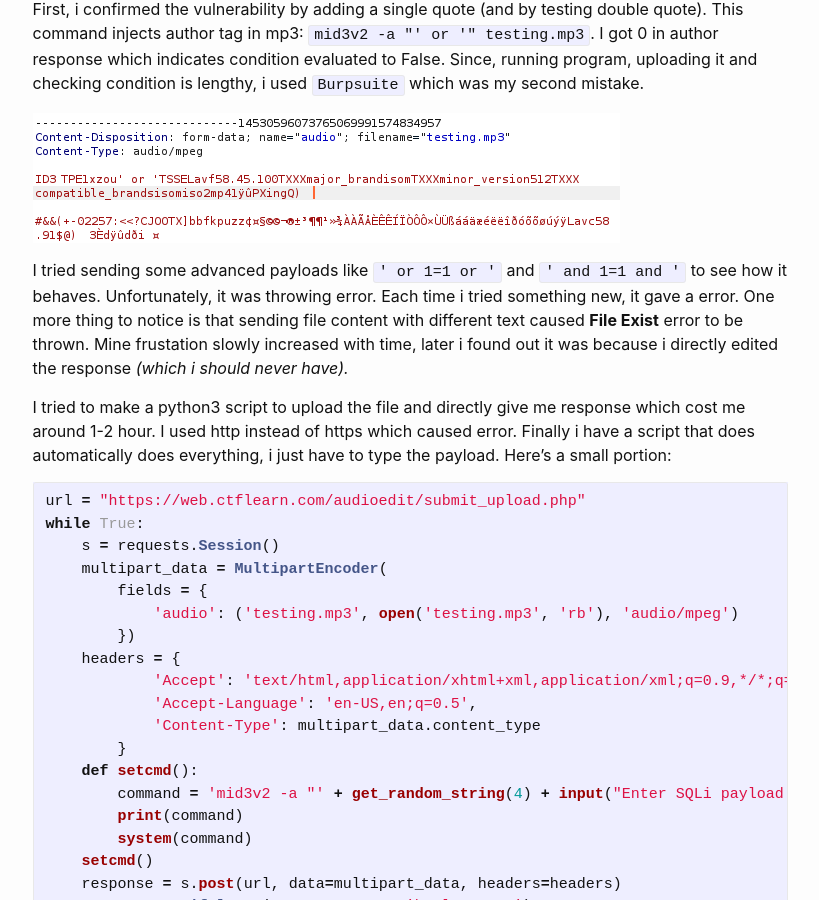
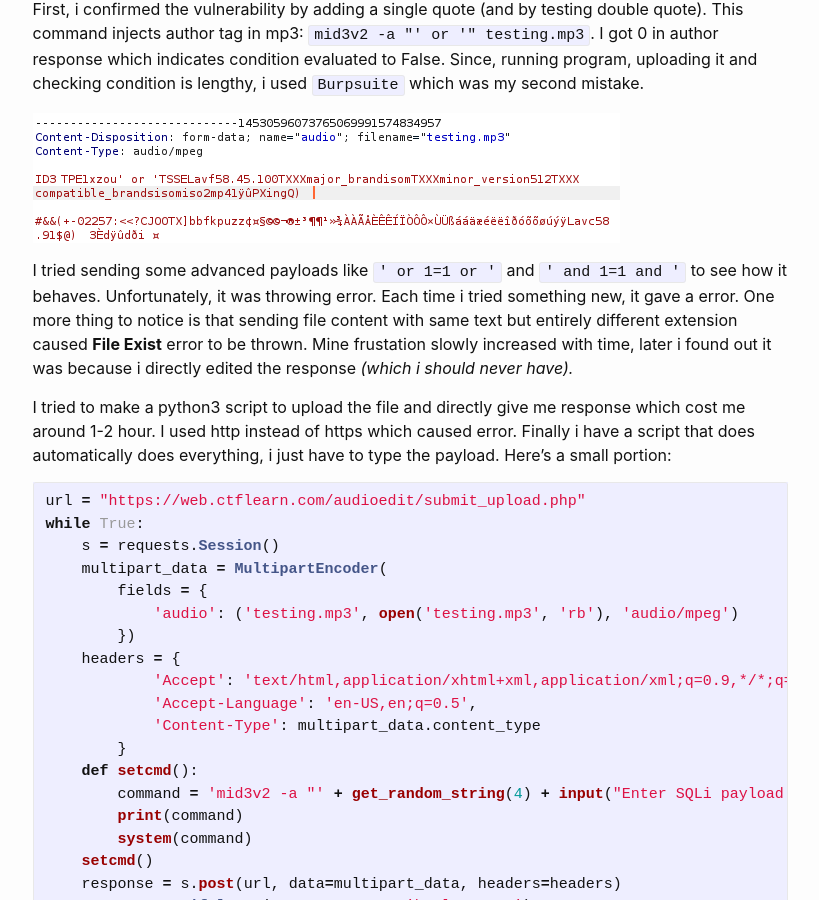
Before and after one commit to machinexa2/machinexa2.github.io, a Jekyll site: the page built from writeups/_posts/2020-09-19-audioedit.markdown, in a window 1280 px wide and 900 px high, scrolled down 1658 px. Shown: the whole window, without its empty margins (230-1049 px from the left). Built offline with Jekyll 4.4.1, drawn with Linux system fonts in a browser that asks for light colours.

Commit message:
01:05:32 PM 09/19/2020

````diff
--- a/writeups/_posts/2020-09-19-audioedit.markdown
+++ b/writeups/_posts/2020-09-19-audioedit.markdown
@@ -25,7 +25,7 @@ First, i confirmed the vulnerability by adding a single quote (and by testing do
 
 ![Burp Request](/writeups/assets/images/ctflearn_audioedit_burprequest.png)
 
-I tried sending some advanced payloads like `' or 1=1 or '` and `' and 1=1 and '` to see how it behaves. Unfortunately, it was throwing error. Each time i tried something new, it gave a error. One more thing to notice is that sending file content with different text caused **File Exist** error to be thrown. Mine frustation slowly increased with time, later i found out it was because i directly edited the response *(which i should never have).*
+I tried sending some advanced payloads like `' or 1=1 or '` and `' and 1=1 and '` to see how it behaves. Unfortunately, it was throwing error. Each time i tried something new, it gave a error. One more thing to notice is that sending file content with same text but entirely different extension caused **File Exist** error to be thrown. Mine frustation slowly increased with time, later i found out it was because i directly edited the response *(which i should never have).*
 
 I tried to make a python3 script to upload the file and directly give me response which cost me around 1-2 hour. I used http instead of https which caused error. Finally i have a script that does automatically does everything, i just have to type the payload. Here's a small portion:
 ```python
````
